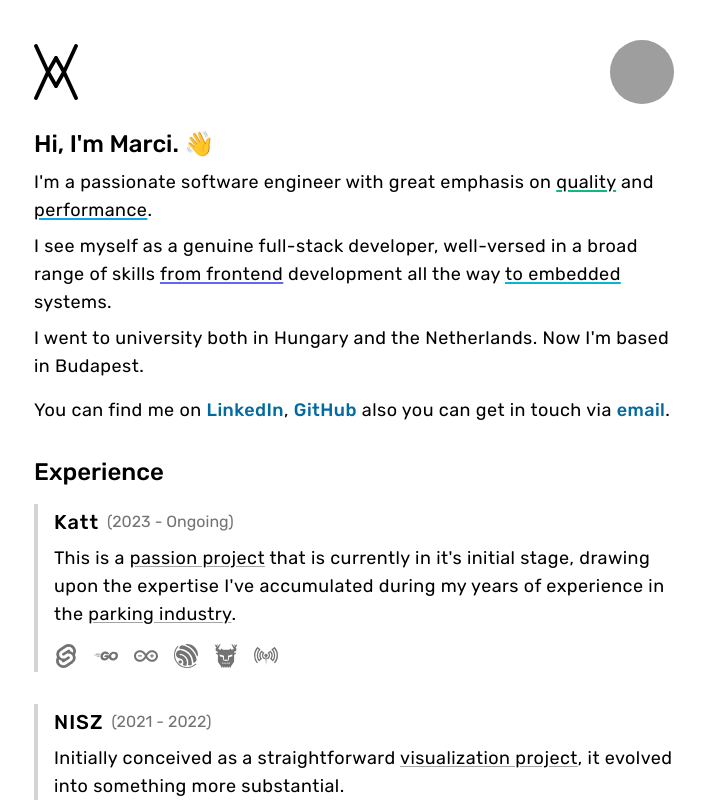
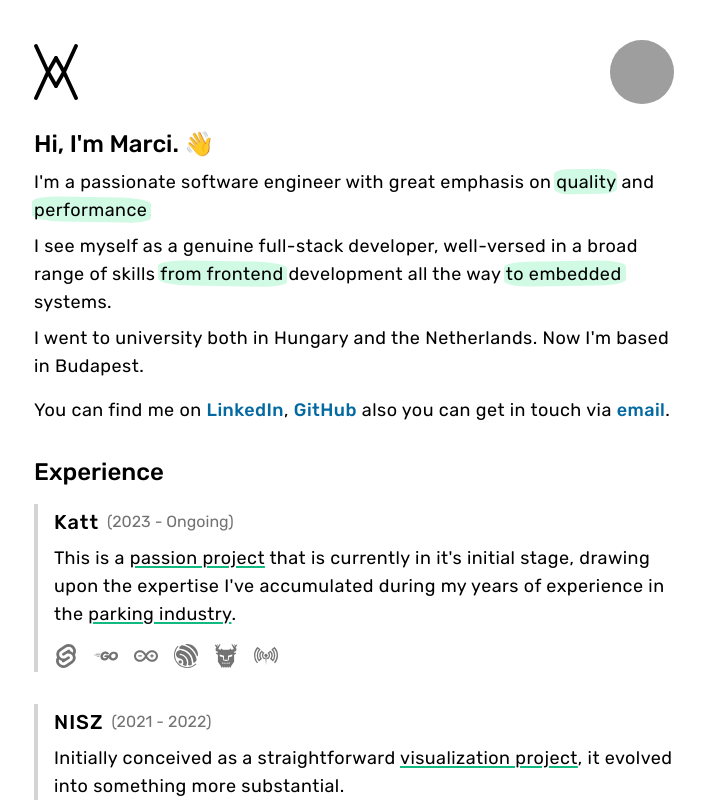
Before and after one commit to webermarci/webermarcieu, a SvelteKit app: page / in a window 1280 px wide. Shown: the top 800 px of the page, without its empty margins (286-991 px from the left). Built offline with nearby package versions, Linux system fonts and the light colour scheme; grey boxes are pictures that could not be loaded.

Commit message:
improved highlighting

```diff
--- a/src/routes/+page.svelte
+++ b/src/routes/+page.svelte
@@ -31,24 +31,24 @@
 
 		<p class="mb-2 text-lg tracking-wide">
 			I'm a passionate software engineer with great emphasis on <span
-				class="underline-animation underline-animation-quality"
-				>quality</span
+				class="highlight-container-right quality-delay"
+				><span class="highlight">quality</span></span
 			>
 			and
-			<span class="underline-animation underline-animation-performance"
-				>performance</span
+			<span class="highlight-container-left performance-delay"
+				><span class="highlight">performance</span></span
 			>.
 		</p>
 
 		<p class="mb-2 text-lg tracking-wide">
 			I see myself as a genuine full-stack developer, well-versed in a
 			broad range of skills <span
-				class="underline-animation underline-animation-frontend"
-				>from frontend</span
+				class="highlight-container-left frontend-delay"
+				><span class="highlight">from frontend</span></span
 			>
 			development all the way
-			<span class="underline-animation underline-animation-embedded"
-				>to embedded</span
+			<span class="highlight-container-right embedded-delay"
+				><span class="highlight">to embedded</span></span
 			>
 			systems.
 		</p>
@@ -893,43 +893,6 @@
 		animation-fill-mode: forwards;
 	}
 
-	.underline-animation {
-		@apply underline;
-		@apply underline-offset-2;
-		@apply decoration-2;
-		@apply decoration-white;
-		@apply dark:decoration-neutral-900;
-		animation-duration: 1s;
-		animation-timing-function: ease-in;
-		animation-fill-mode: forwards;
-	}
-
-	.underline-animation-quality {
-		animation-name: underline-fade-quality;
-		animation-delay: 0.5s;
-	}
-
-	.underline-animation-performance {
-		animation-name: underline-fade-performance;
-		animation-delay: 1.5s;
-	}
-
-	.underline-animation-frontend {
-		animation-name: underline-fade-frontend;
-		animation-delay: 2.5s;
-	}
-
-	.underline-animation-embedded {
-		animation-name: underline-fade-embedded;
-		animation-delay: 3.5s;
-	}
-
-	.underlined-experience {
-		@apply underline;
-		@apply underline-offset-2;
-		@apply decoration-neutral-400;
-	}
-
 	@keyframes fadeIn {
 		0% {
 		}
@@ -939,39 +902,76 @@
 		}
 	}
 
-	@keyframes underline-fade-quality {
+	.underlined-experience {
+		@apply underline;
+		@apply underline-offset-2;
+		@apply decoration-2;
+		@apply decoration-emerald-500;
+	}
+
+	.highlight-container-left,
+	.highlight-container-right,
+	.highlight {
+		@apply relative;
+	}
+
+	.highlight-container-left,
+	.highlight-container-right {
+		@apply inline-block;
+	}
+
+	.highlight-container-left:before,
+	.highlight-container-right:before {
+		@apply absolute;
+		@apply block;
+		@apply w-0;
+		@apply h-[90%];
+		@apply ml-[-1px];
+		@apply mt-[2px];
+		@apply top-[-1px];
+		@apply left-[-1px];
+		@apply bg-emerald-100;
+		@apply dark:bg-emerald-600;
+		content: " ";
+		animation-name: highlight-animation;
+		animation-duration: 1.2s;
+		animation-fill-mode: forwards;
+		animation-timing-function: ease-in-out;
+	}
+
+	.highlight-container-left:before {
+		border-radius: 23% 26% 20% 25%;
+		transform: rotate(1deg);
+	}
+
+	.highlight-container-right:before {
+		border-radius: 20% 25% 22% 24%;
+		transform: rotate(-1deg);
+	}
+
+	.quality-delay:before {
+		animation-delay: 0.5s;
+	}
+
+	.performance-delay:before {
+		animation-delay: 1.5s;
+	}
+
+	.frontend-delay:before {
+		animation-delay: 2.5s;
+	}
+
+	.embedded-delay:before {
+		animation-delay: 3.5s;
+	}
+
+	@keyframes highlight-animation {
 		0% {
+			@apply w-0;
 		}
 
 		100% {
-			@apply decoration-emerald-500;
-		}
-	}
-
-	@keyframes underline-fade-performance {
-		0% {
-		}
-
-		100% {
-			@apply decoration-sky-500;
-		}
-	}
-
-	@keyframes underline-fade-frontend {
-		0% {
-		}
-
-		100% {
-			@apply decoration-indigo-500;
-		}
-	}
-
-	@keyframes underline-fade-embedded {
-		0% {
-		}
-
-		100% {
-			@apply decoration-cyan-500;
+			@apply w-[105%];
 		}
 	}
 </style>
```
